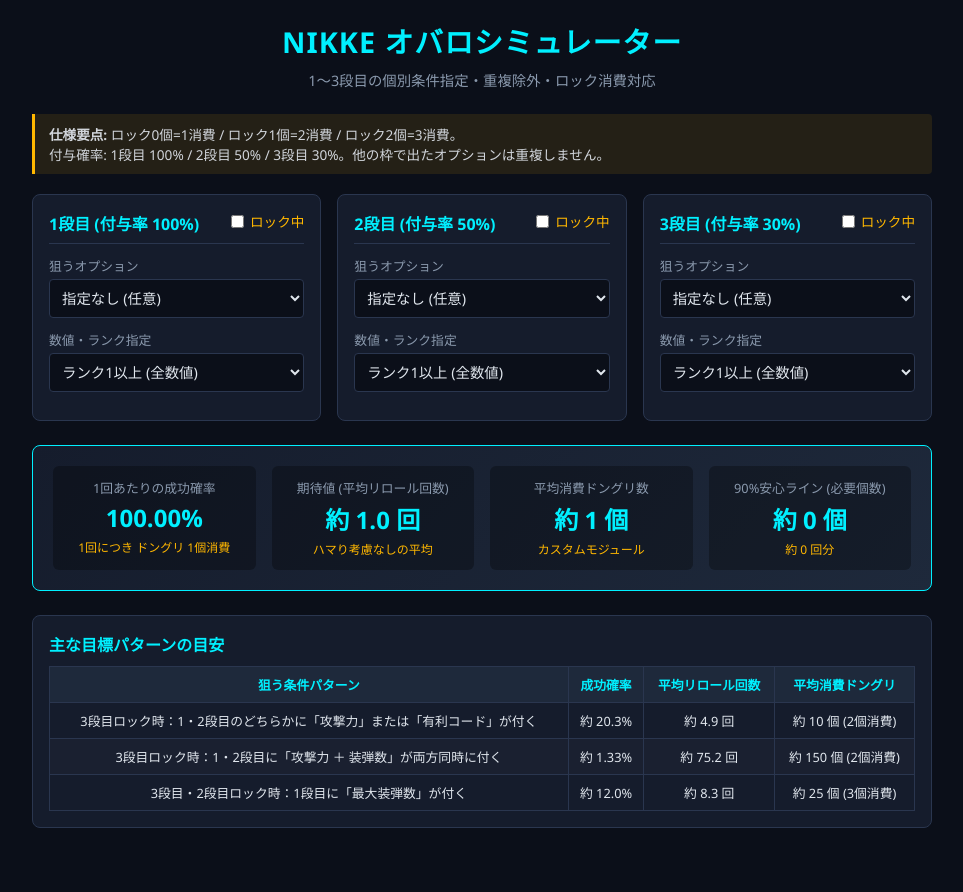
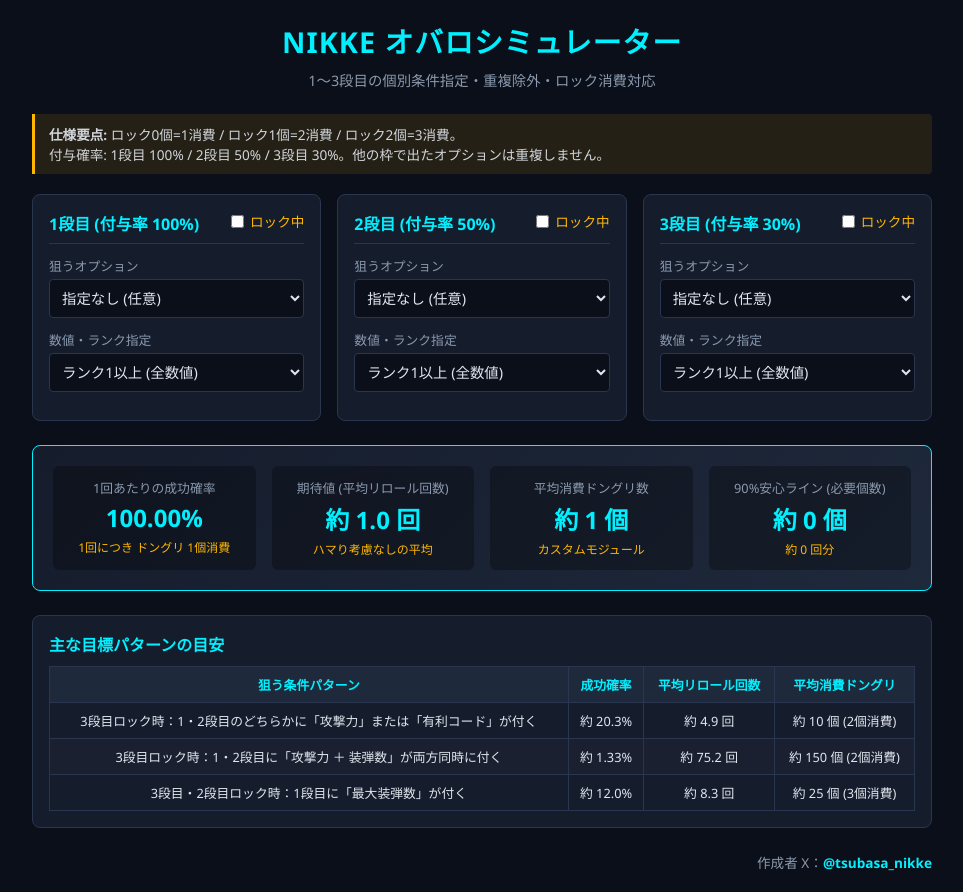
Before and after one commit to tsubasa-oss/nikke-calculator, a plain HTML site: page index.html in a window 1280 px wide. Shown: the whole page, without its empty margins (158-1121 px from the left). Before the commit the page ends 848 px from the top, so only its background shows below. Drawn offline with Linux system fonts and the light colour scheme.

Commit message:
Update index.html

```diff
--- a/index.html
+++ b/index.html
@@ -184,6 +184,26 @@
         tr:nth-child(even) {
             background-color: rgba(255, 255, 255, 0.02);
         }
+
+        /* 右下の制作者情報用スタイル */
+        .footer {
+            margin-top: 24px;
+            text-align: right;
+            font-size: 0.85rem;
+            color: var(--text-dim);
+        }
+
+        .footer a {
+            color: var(--accent-color);
+            text-decoration: none;
+            font-weight: bold;
+            transition: color 0.2s;
+        }
+
+        .footer a:hover {
+            color: var(--accent-yellow);
+            text-decoration: underline;
+        }
     </style>
 </head>
 <body>
@@ -365,6 +385,11 @@
             </tbody>
         </table>
     </div>
+
+    <!-- 右下の制作者クレジット -->
+    <div class="footer">
+        作成者 X：<a href="https://x.com/tsubasa_nikke" target="_blank" rel="noopener noreferrer">@tsubasa_nikke</a>
+    </div>
 </div>
 
 <script>
```
